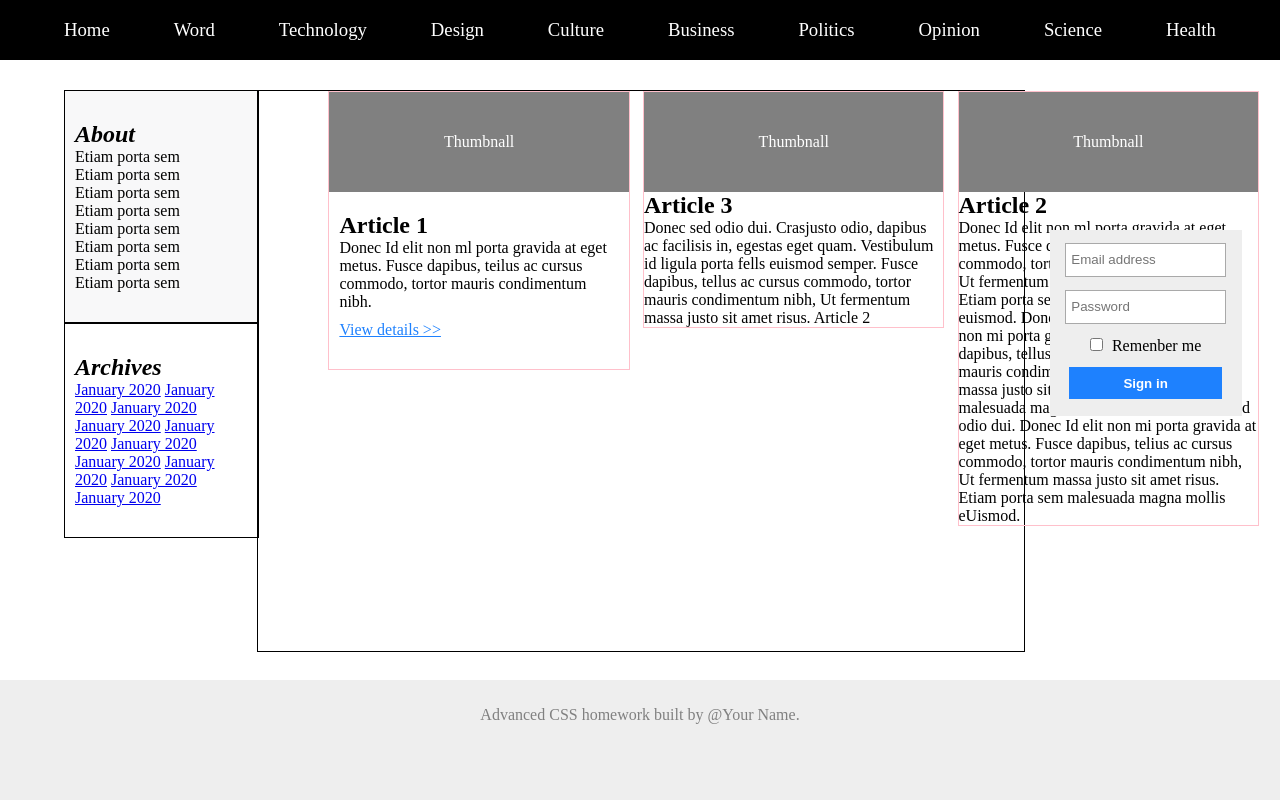
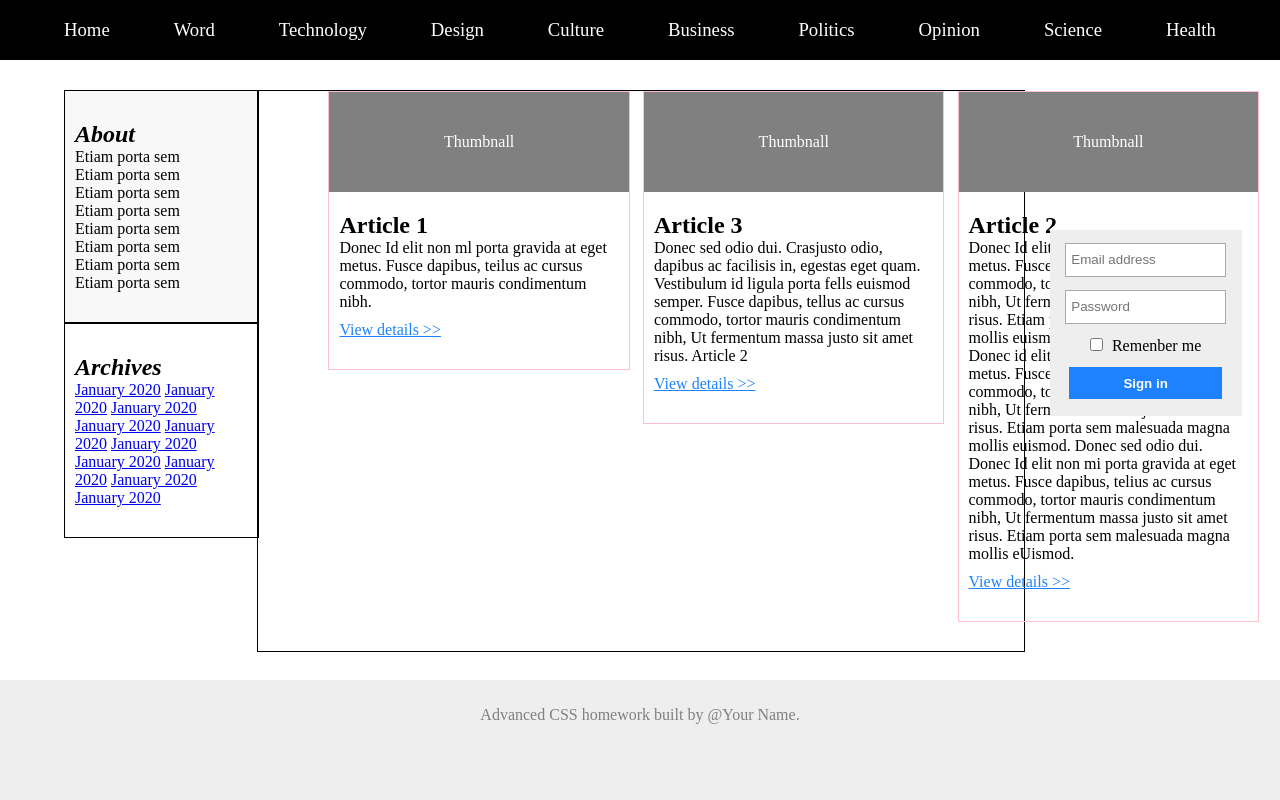
Before and after one commit to hongyue-qiu/F-Advance-CSS, a plain HTML site: page src/index.html in a window 1280 px wide. Drawn offline with Linux system fonts and the light colour scheme.

Commit message:
[qiuhongyue] fix:将调整main内容的所有item内的样式

```diff
--- a/src/index.html
+++ b/src/index.html
@@ -62,6 +62,7 @@
 
             <article class="article">
                 <div class="img">Thumbnall</div>
+                <div class="text">
                     <h2>Article 2</h2>
                     <p>Donec Id elit non ml porta gravida at eget metus. Fusce dapibus, tellus ac cursus commodo, tortor
                         mauris condimentum nibh, Ut fermentum massa justo sit amet risus. Etiam porta sem malesuada magna
@@ -73,12 +74,21 @@
                         Donec Id elit non mi porta gravida at eget metus. Fusce dapibus, telius ac cursus commodo, tortor
                         mauris condimentum nibh, Ut fermentum massa justo sit amet risus. Etiam porta sem malesuada magna
                         mollis eUismod.</p>
+                    <p style="margin: 10px 0px">
+                        <a class="view-detail" href="#">View details &gt;&gt;</a>
+                    </p>
+                </div>
             </article>
             <article class="article article-special">
                 <div class="img">Thumbnall</div>
+                <div class="text">
                     <h2>Article 3</h2>
                     <p>Donec sed odio dui. Crasjusto odio, dapibus ac facilisis in, egestas eget quam. Vestibulum id ligula porta fells euismod semper. Fusce dapibus, tellus ac cursus commodo, tortor mauris condimentum nibh, Ut fermentum massa justo sit amet risus.
                         Article 2</p>
+                    <p style="margin: 10px 0px">
+                        <a class="view-detail" href="#">View details &gt;&gt;</a>
+                    </p>
+                </div>
             </article>
         </div>
         <aside class="aside-login">
```
Lines whose indentation alone changed are shown as unchanged.
